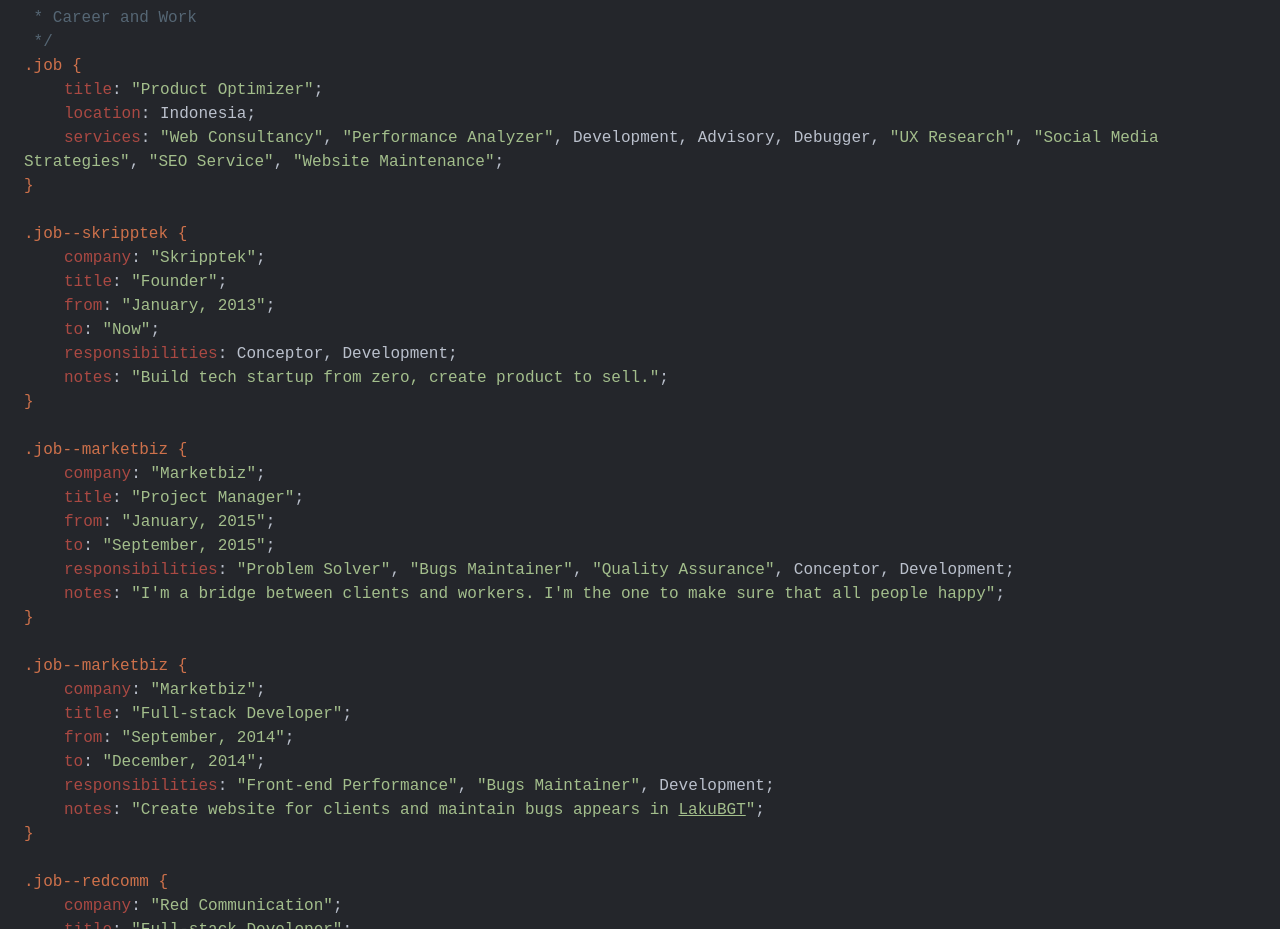
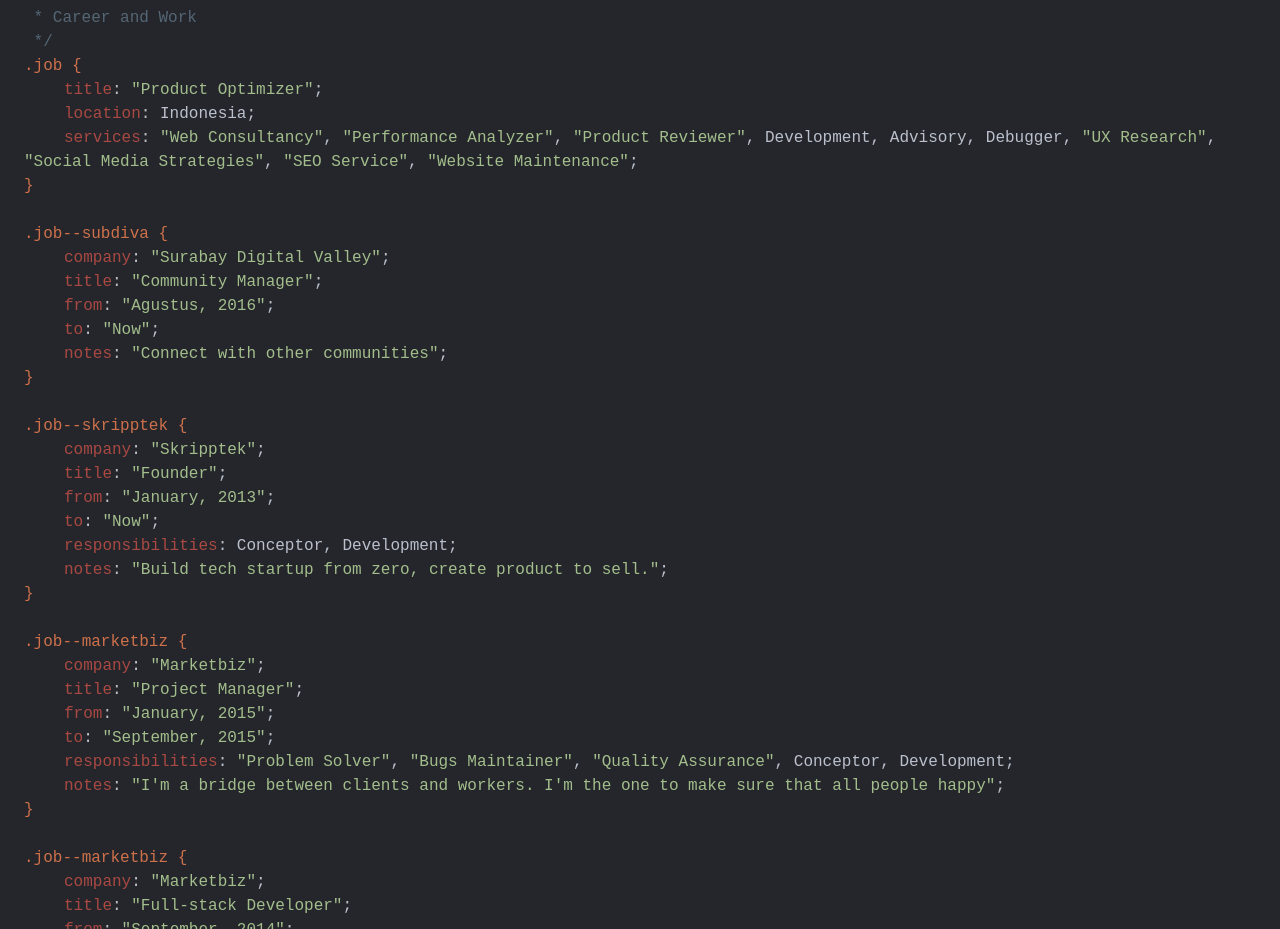
Before and after one commit to isatrio/mycsscv, a website: page index.html in a window 1280 px wide. Shown: the part 906-1835 px from the top of the page. Drawn offline with nearby package versions, Linux system fonts and the light colour scheme; files that its build step writes are made by us from their sources.

Commit message:
Add subdiva profile

```diff
--- a/index.html
+++ b/index.html
@@ -115,6 +115,7 @@
                 <ul class="value-list">
 					<li><span class="string">Web Consultancy</span></li>
 					<li><span class="string">Performance Analyzer</span></li>
+                    <li><span class="string">Product Reviewer</span></li>
                     <li>Development</li>
                     <li>Advisory</li>
                     <li>Debugger</li>
@@ -122,6 +123,31 @@
                     <li><span class="string">Social Media Strategies</span></li>
                     <li><span class="string">SEO Service</span></li>
                     <li><span class="string">Website Maintenance</span></li></ul></dd>
+
+        </dl>
+
+    </div>
+
+    <div class="ruleset">
+
+        <h4 class="selector"><span class="modifier" data-namespace="job">subdiva<span></h4>
+
+        <dl class="declarations">
+            <dt class="property">Company</dt>
+            <dd class="value"><span class="string">Surabay Digital Valley</span></dd>
+
+            <dt class="property">Title</dt>
+            <dd class="value"><span class="string">Community Manager</span></dd>
+
+            <dt class="property">From</dt>
+            <dd class="value"><span class="string">Agustus, 2016</span></dd>
+
+            <dt class="property">To</dt>
+            <dd class="value"><span class="string">Now</span></dd>
+
+            <dt class="property">Notes</dt>
+            <dd class="value"><span class="string">Connect with other communities</span></dd>
+
 
         </dl>
 
```
